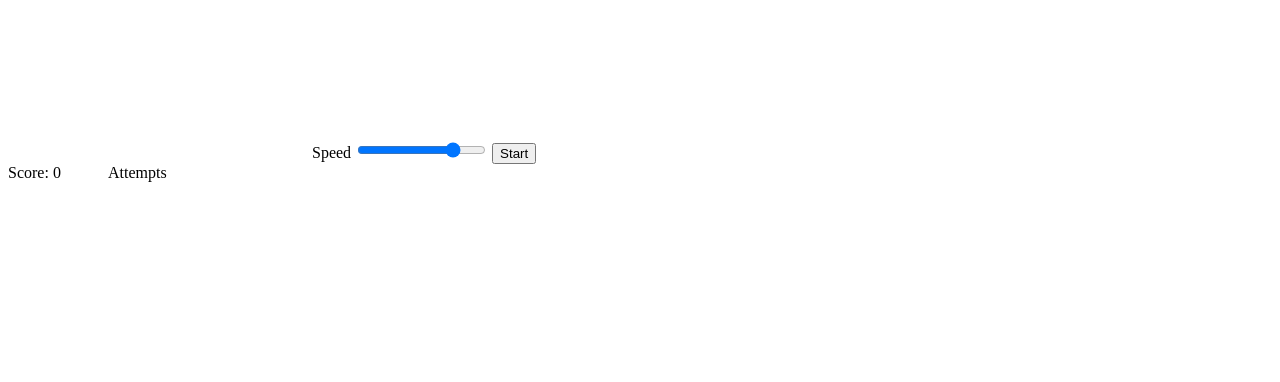
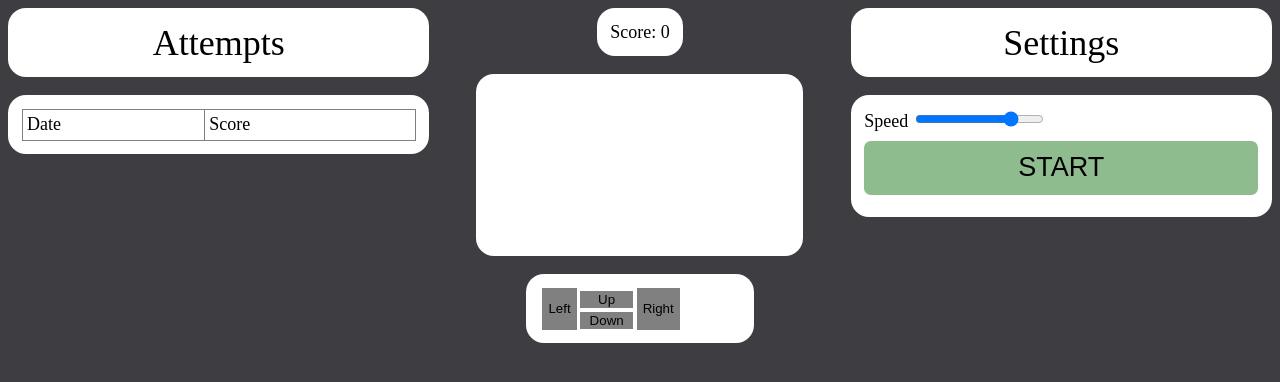
Before and after one commit to freezemage0/snake, a plain HTML site: page index.html in a window 1280 px wide. Drawn offline with Linux system fonts and the light colour scheme.

Commit message:
Updates.

```diff
--- a/index.html
+++ b/index.html
@@ -4,47 +4,173 @@
         <meta charset="UTF-8">
         <title>Snake</title>
         <style>
+            body {
+                font-size: 18px;
+                background-color: #3E3E42;
+            }
+
             .container {
                 display: flex;
                 text-align: left;
-                width: 300px;
+                vertical-align: center;
+                align-content: center;
             }
 
-            .score {
+            .col {
+                display: flex;
+                flex-direction: column;
                 flex: 1;
             }
 
+            .col.col-center {
+                align-items: center;
+            }
+
+            .row {
+                border-radius: 1em;
+                margin-bottom: 1em;
+                padding: 0.75em;
+                background-color: white;
+            }
+
+            .control-buttons {
+                display: flex;
+            }
+
+            .control-buttons div {
+                flex: 0;
+            }
+
+            .control-buttons .left-button,
+            .control-buttons .right-button {
+                background-color: grey;
+                border: none;
+                margin-left: 0.25em;
+                margin-right: 0.25em;
+                height: 100%;
+            }
+
+            .control-buttons .up-button,
+            .control-buttons .down-button {
+                background-color: grey;
+                border: none;
+                width: 4em;
+                height: auto;
+            }
+
+            .control.control-buttons .up-button {
+                margin-bottom: 0.125em;
+            }
+
+            .title {
+                font-size: 2em;
+                text-align: center;
+            }
+
             .high-score {
-                flex: 2;
+                border-radius: 1em;
+                border-collapse: collapse;
+                border: 1px solid grey;
+                width: 100%;
+            }
+
+            .high-score td {
+                border: 1px solid grey;
+                padding: 0.25em;
+            }
+
+            .settings .btn {
+                width: 100%;
+                height: 2em;
+                font-size: 1.5em;
+                text-transform: uppercase;
+                background-color: darkseagreen;
+                border-radius: 0.25em;
+                border: none;
+            }
+
+            .settings .setting {
+                margin-bottom: 0.5em;
             }
         </style>
     </head>
     <body>
-
-        <canvas id="application"></canvas>
-        <label>
-            <span>Speed</span>
-            <input type="range" min="1" max="10" value="8" name="speed">
-        </label>
-        <button class="btn">Start</button>
-        <div class="container">
-            <div class="score">
-                <span class="score__text">Score:</span>
-                <span class="score__value">0</span>
+        <div class="container" style="display: none">
+            <div class="col">
+                <div class="row">
+                    <div class="title" data-localized>{{ATTEMPTS}}</div>
+                </div>
+                <div class="row">
+                    <table class="high-score">
+                        <tbody>
+                            <tr>
+                                <td data-localized>{{DATE}}</td>
+                                <td data-localized>{{SCORE}}</td>
+                            </tr>
+                        </tbody>
+                    </table>
+                </div>
             </div>
-            <div class="high-score">
-                <div class="high-score__title">Attempts</div>
+            <div class="snake col col-center">
+                <div class="row">
+                    <span class="score__text" data-localized>{{SCORE}}:</span>
+                    <span class="score__value">0</span>
+                </div>
+                <div class="row">
+                    <canvas id="application"></canvas>
+                </div>
+                <div class="row">
+                    <div class="control-buttons">
+                        <div>
+                            <button class="left-button">Left</button>
+                        </div>
+                        <div>
+                            <button class="up-button">Up</button>
+                            <button class="down-button">Down</button>
+                        </div>
+                        <div>
+                            <button class="right-button">Right</button>
+                        </div>
+                    </div>
+                </div>
+            </div>
+            <div class="settings col">
+                <div class="row">
+                    <div class="title" data-localized="">{{SETTINGS}}</div>
+                </div>
+                <div class="row">
+                    <div class="setting">
+                        <label>
+                            <span data-localized="">{{SPEED}}</span>
+                            <input type="range" min="1" max="10" value="8" name="speed">
+                        </label>
+                    </div>
+                    <div class="setting">
+                        <div>
+                            <button class="btn" data-localized>{{START}}</button>
+                        </div>
+                    </div>
+                </div>
             </div>
         </div>
         <script type="module">
             import {Freezemage} from "./src/index.js";
 
+            const localization = new Freezemage.Localization(Freezemage.Messages);
+            document.querySelectorAll('[data-localized]').forEach((node) => {
+                node.innerHTML = node.innerHTML.replace(
+                    /\{\{(.*)}}/,
+                    (matches, p1) => localization.getMessage(p1)
+                );
+            });
+            document.querySelector('.container').style.display = null;
+
             const canvas = document.getElementById('application');
             const score = document.querySelector('.score__value');
-            const highScore = document.querySelector('.high-score');
+            const highScore = document.querySelector('.high-score tbody');
 
             const button = document.querySelector('.btn');
-            const engine = new Freezemage.Engine(canvas, score, highScore);
+            const engine = new Freezemage.Engine(canvas, score, highScore, null, localization);
 
             button.onclick = (event) => {
                 event.preventDefault();
--- /dev/null
+++ b/src/colors.js
@@ -0,0 +1,5 @@
+export const Colors = Object.freeze({
+    SNAKE_HEAD: 'red',
+    SNAKE_BODY: 'orange',
+    FRUIT: 'green'
+});
--- a/src/engine.js
+++ b/src/engine.js
@@ -2,16 +2,18 @@ import {Snake} from "./snake.js";
 import {Direction} from "./direction.js";
 import {Fruit} from "./fruit.js";
 import {Coordinate} from "./coordinate.js";
+import {Colors} from "./colors.js";
 
 export class Engine {
     fruit = null;
     inputQueue = [];
 
-    constructor(canvas, score, highScore, speed) {
+    constructor(canvas, score, highScore, speed, localization) {
         this.canvas = canvas;
         this.score = score;
         this.highScore = highScore;
         this.speed = speed || 8;
+        this.localization = localization;
     }
 
     initialize() {
@@ -28,8 +30,9 @@ export class Engine {
         this.renderField(context);
 
         this.snake = new Snake(context, Direction.right());
-        for (let i = 0; i < 3; i += 1) {
-            this.snake.addSegment(this.snake.createSegment());
+        this.snake.addSegment(this.snake.createSegment(Colors.SNAKE_HEAD));
+        for (let i = 0; i < 2; i += 1) {
+            this.snake.addSegment(this.snake.createSegment(Colors.SNAKE_BODY));
         }
     }
 
@@ -86,9 +89,15 @@ export class Engine {
         if (this.checkCollision()) {
             const retry = confirm('Game Over. Retry?');
 
-            const highScoreEntry = document.createElement('div');
-            highScoreEntry.classList.add('high-score__entry');
-            highScoreEntry.innerHTML = (new Date()).toLocaleString() + ': ' + this.scoreValue;
+            const highScoreEntry = document.createElement('tr');
+            const highScoreDate = document.createElement('td');
+            highScoreDate.innerHTML = this.localization.formatDate(new Date());
+
+            const highScoreValue = document.createElement('td');
+            highScoreValue.innerHTML = this.scoreValue;
+
+            highScoreEntry.appendChild(highScoreDate);
+            highScoreEntry.appendChild(highScoreValue);
 
             this.highScore.appendChild(highScoreEntry);
 
@@ -109,12 +118,12 @@ export class Engine {
                 );
             } while (this.snake.segments.some((segment) => randomPosition.equals(segment.position)));
 
-            this.fruit = new Fruit(this.context, randomPosition);
+            this.fruit = new Fruit(this.context, randomPosition, Colors.FRUIT);
             this.fruit.render();
         }
 
         if (this.snake.segments.some((segment) => this.fruit.collidesWith(segment.position))) {
-            this.snake.addSegment(this.snake.createSegment());
+            this.snake.addSegment(this.snake.createSegment(Colors.SNAKE_BODY));
             this.scoreValue += 1;
             this.updateScore();
             this.fruit = null;
--- a/src/fruit.js
+++ b/src/fruit.js
@@ -1,11 +1,12 @@
 export class Fruit {
-    constructor(context, position) {
+    constructor(context, position, color) {
         this.context = context;
         this.position = position;
+        this.color = color;
     }
 
     render() {
-        this.context.fillStyle = 'green';
+        this.context.fillStyle = this.color;
         this.context.fillRect(
                 this.position.x + 1,
                 this.position.y + 1,
--- a/src/index.js
+++ b/src/index.js
@@ -1,5 +1,8 @@
 import {Engine} from './engine.js';
+import {Localization, Messages} from "./localization.js";
 
 export const Freezemage = {
-    Engine
+    Engine,
+    Localization,
+    Messages
 }
--- /dev/null
+++ b/src/localization.js
@@ -0,0 +1,56 @@
+export class Localization {
+    /**
+     * @param {Map<string, Map<string, string>>} dictionary
+     */
+    constructor(dictionary) {
+        this.locale = new Intl.Locale(navigator.language);
+        this.dateFormatter = new Intl.DateTimeFormat(
+                this.locale.maximize().language,
+                {
+                    dateStyle: 'medium',
+                    timeStyle: 'medium',
+                }
+        );
+        this.dictionary = dictionary;
+    }
+
+    getMessage(code) {
+        const info = this.locale.maximize();
+
+        if (!this.dictionary.has(info.language)) {
+            return code;
+        }
+
+        const locales = this.dictionary.get(info.language);
+        if (!locales.has(code)) {
+            return code;
+        }
+
+        return locales.get(code);
+    }
+
+    formatDate(date) {
+        return this.dateFormatter.format(date);
+    }
+}
+
+export const Messages = new Map(
+    [
+        ['en', new Map([
+                ['SCORE', 'Score'],
+                ['SPEED', 'Speed'],
+                ['ATTEMPTS', 'Attempts'],
+                ['SETTINGS', 'Settings'],
+                ['START', 'Start'],
+                ['DATE', 'Date'],
+        ])],
+        ['ru', new Map([
+                ['SCORE', 'Очки'],
+                ['SPEED', 'Скорость'],
+                ['ATTEMPTS', 'Попытки'],
+                ['SETTINGS', 'Настройки'],
+                ['START', 'Начать'],
+                ['DATE', 'Дата'],
+        ])]
+    ]
+);
```
Also changed, not shown: src/snake.js (+5 -4 lines).
